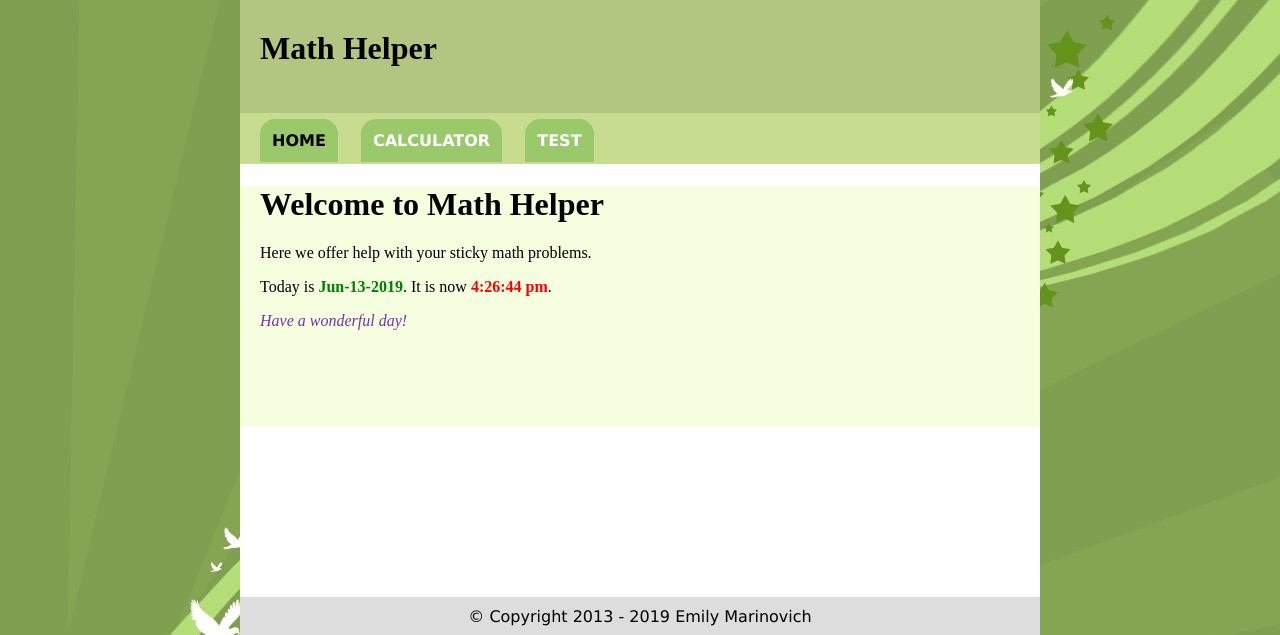
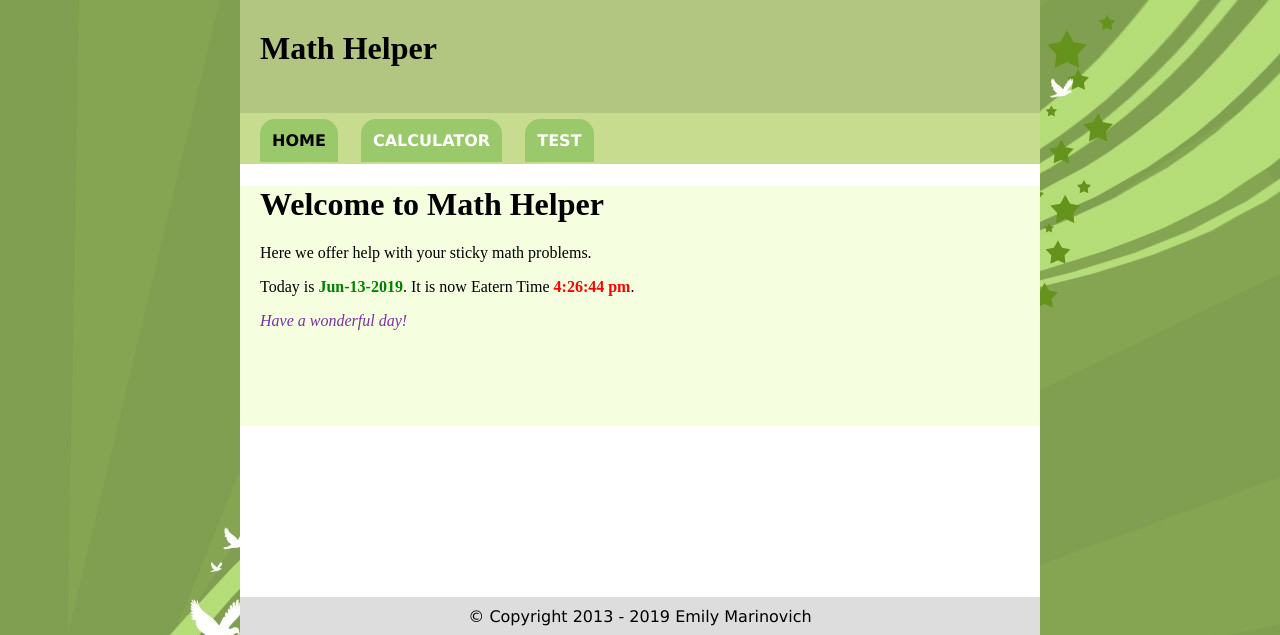
Before and after one commit to chenyuhjiuan/phpmysql, a PHP site: page / in a window 1280 px wide. Shown: the top 635 px of the page. Run offline with PHP 8.4, Linux system fonts and the light colour scheme.

```diff
--- a/index.php
+++ b/index.php
@@ -31,7 +31,7 @@
     <p>Today is <span style="color: green; font-weight: bold;"><?php
 					date_default_timezone_set('US/Eastern');
 					echo DATE("M-d-Y"); ?></span>.
-        It is now <span style="color: red; font-weight: bold;"><?php date_default_timezone_set('US/Eastern');echo date('g:i:s a'); ?></span>.</p>
+        It is now Eatern Time <span style="color: red; font-weight: bold;"><?php date_default_timezone_set('US/Eastern');echo date('g:i:s a'); ?></span>.</p>
     <p style="color: #7932A7; font-style: italic;">Have a wonderful day!</p>
   </div>
 
```
